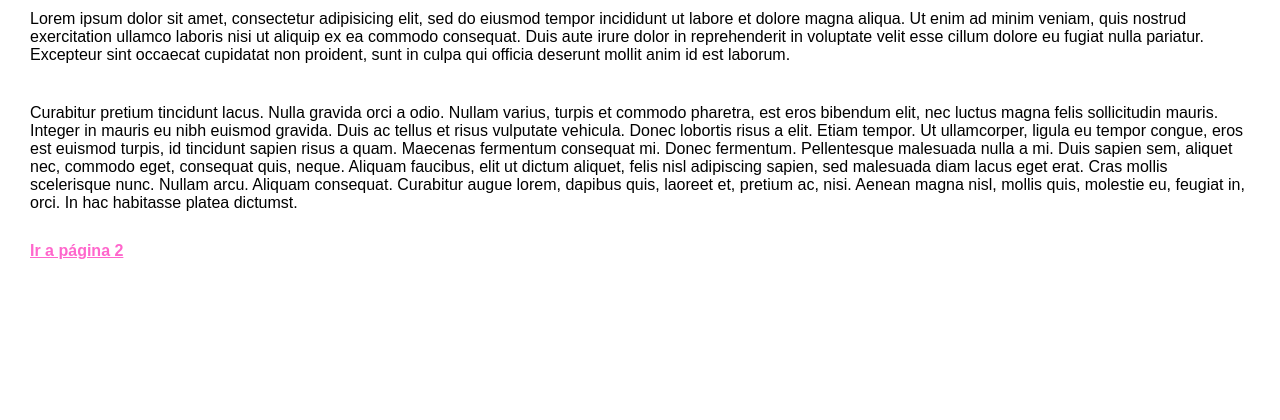
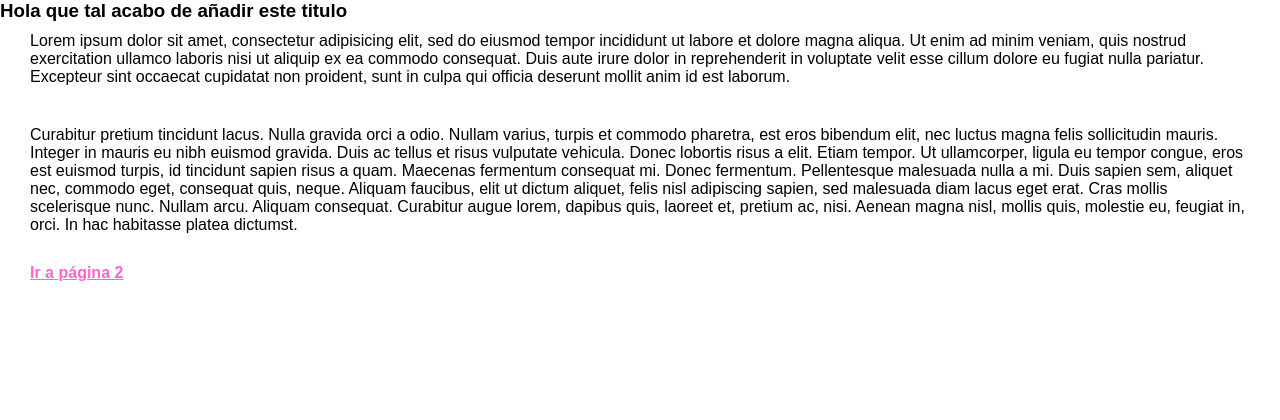
Before and after one commit to KOLECTA-VERSION/paginaPrueba, a PHP site: page / in a window 1280 px wide. Shown: the part 148-568 px from the top of the page. Run offline with PHP 8.4, Linux system fonts and the light colour scheme.

Commit message:
Update index.php
añadido h3

```diff
--- a/index.php
+++ b/index.php
@@ -15,7 +15,7 @@ and open the template in the editor.
         <header>
              <h1>Prueba para GitHub Marta_2</h1>
         </header>
-
+       <h3>Hola que tal acabo de añadir este titulo</h3>
         <p>
             Lorem ipsum dolor sit amet, consectetur adipisicing elit, sed do eiusmod tempor incididunt ut labore et dolore magna aliqua. Ut enim ad minim veniam, quis nostrud exercitation ullamco laboris nisi ut aliquip ex ea commodo consequat. Duis aute irure dolor in reprehenderit in voluptate velit esse cillum dolore eu fugiat nulla pariatur. Excepteur sint occaecat cupidatat non proident, sunt in culpa qui officia deserunt mollit anim id est laborum.
         </p>
```
